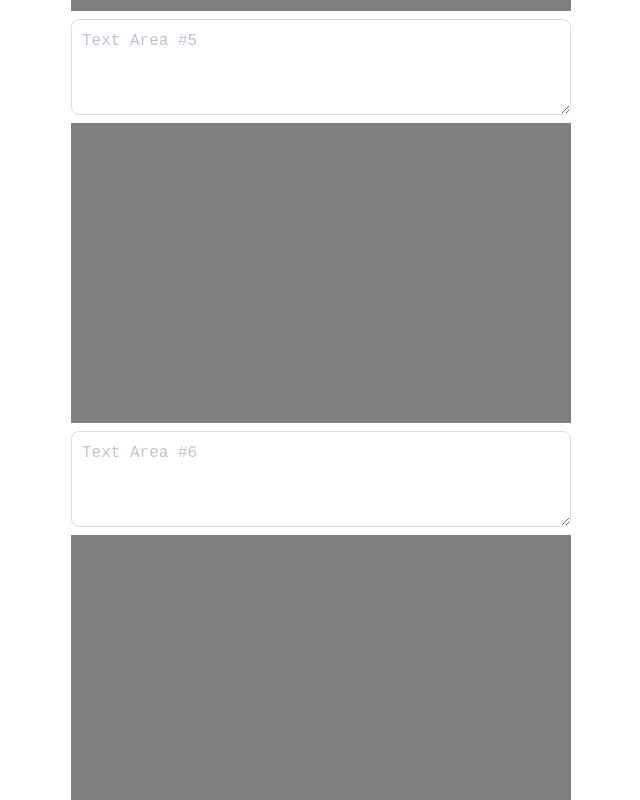
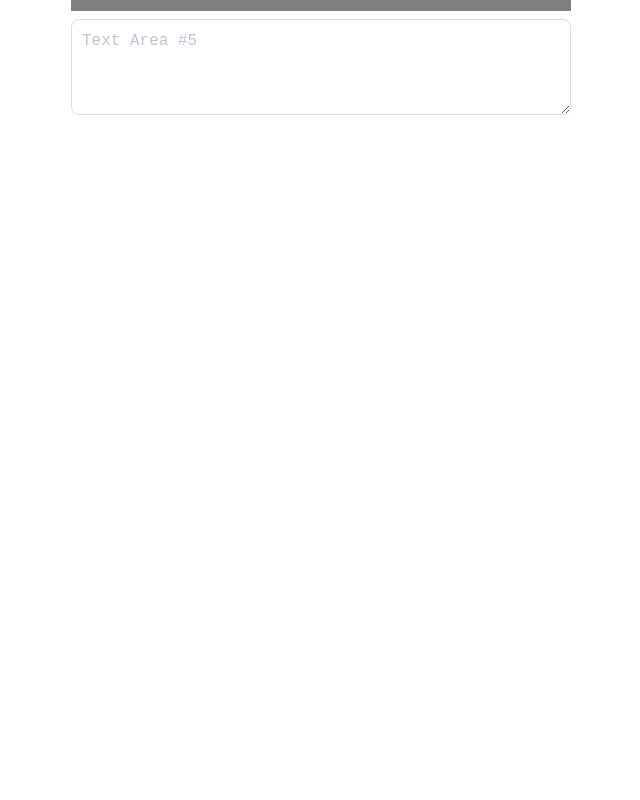
Before and after one commit to nakjun12/kakao-in-app-browser, a React (Vite) app: page / in a window 1280 px wide. Shown: the part 2160-2960 px from the top of the page, without its empty margins (319-959 px from the left). After the commit the page ends 2307 px from the top, so only its background shows below. Built offline with nearby package versions, Linux system fonts and the light colour scheme.

Commit message:
fix: 갯수 제한으로 수정

```diff
--- a/src/App.tsx
+++ b/src/App.tsx
@@ -3,7 +3,7 @@ import './App.css';
 import { Textarea } from './components/textarea/textarea';
 import { useLocalStorageStateWithGeneric } from './hooks/use-local-storage-state-with-generic';
 
-const answerArray = Array.from({ length: 1000 });
+const answerArray = Array.from({ length: 5 });
 
 function App() {
 
@@ -56,7 +56,7 @@ console.log(answer);
 
         }}>
         <h2>1000 Textareas</h2>
-        {Array.from({ length: 1000 }).map((_, index) => (
+        {answerArray.map((_, index) => (
           <div style={{ display: "flex", flexDirection: "column", gap: "8px", width: "100%", maxWidth: "500px" }}>
             <div style={{ fontSize: "12px", color: "gray", height: "300px", backgroundColor: "gray" }}>{index}</div>
 
```
